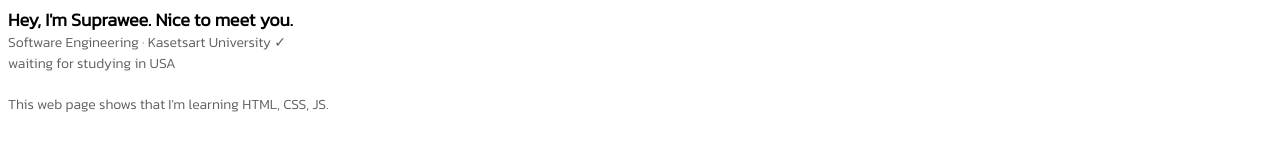
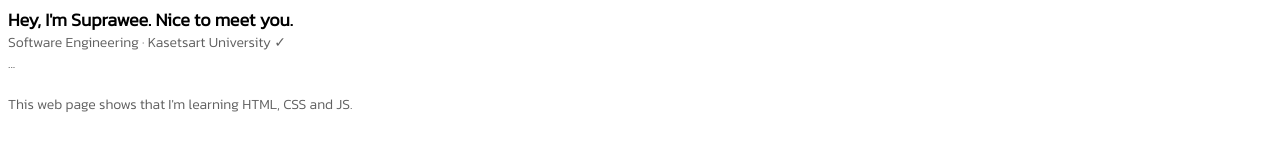
Before and after one commit to Siegrain2929/test, a plain HTML site: page index.html in a window 1280 px wide. Shown: the top 166 px of the page. Drawn offline with Linux system fonts and the light colour scheme.

Commit message:
Update index.html

```diff
--- a/index.html
+++ b/index.html
@@ -18,11 +18,11 @@
         </p>
 
         <p class="video-author">
-            waiting for studying in USA
+            ...
         </p>
 
         <p class="video-description">
-            This web page shows that I'm learning HTML, CSS, JS.
+            This web page shows that I'm learning HTML, CSS and JS.
         </p>
 
         <p class="apple-text">
```
